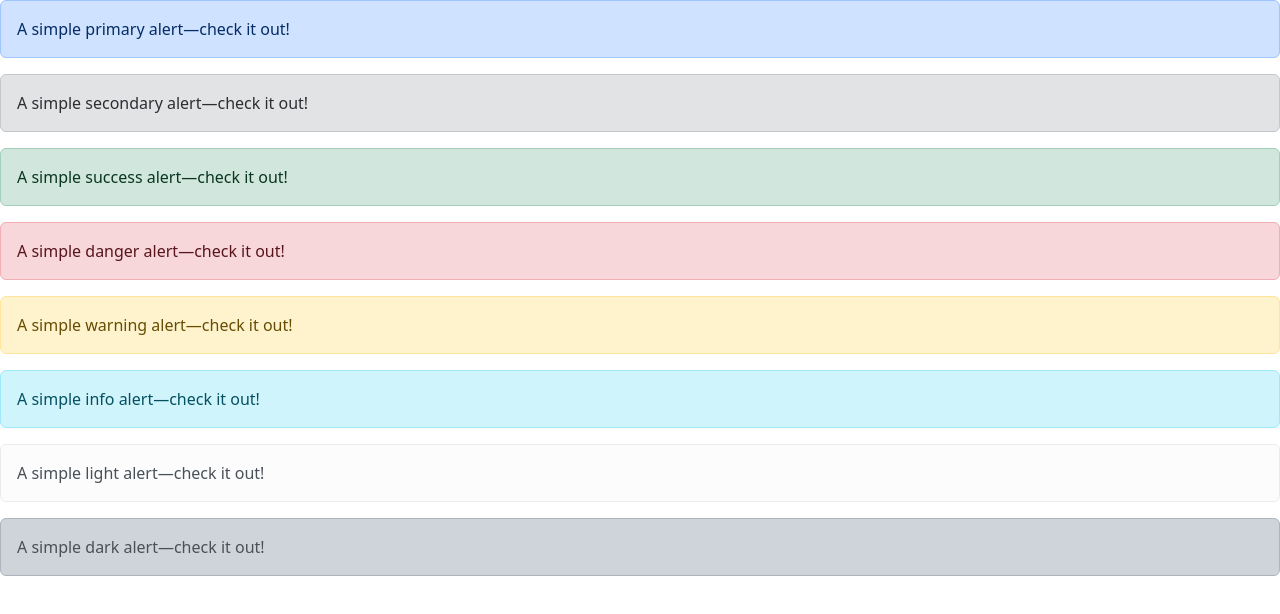
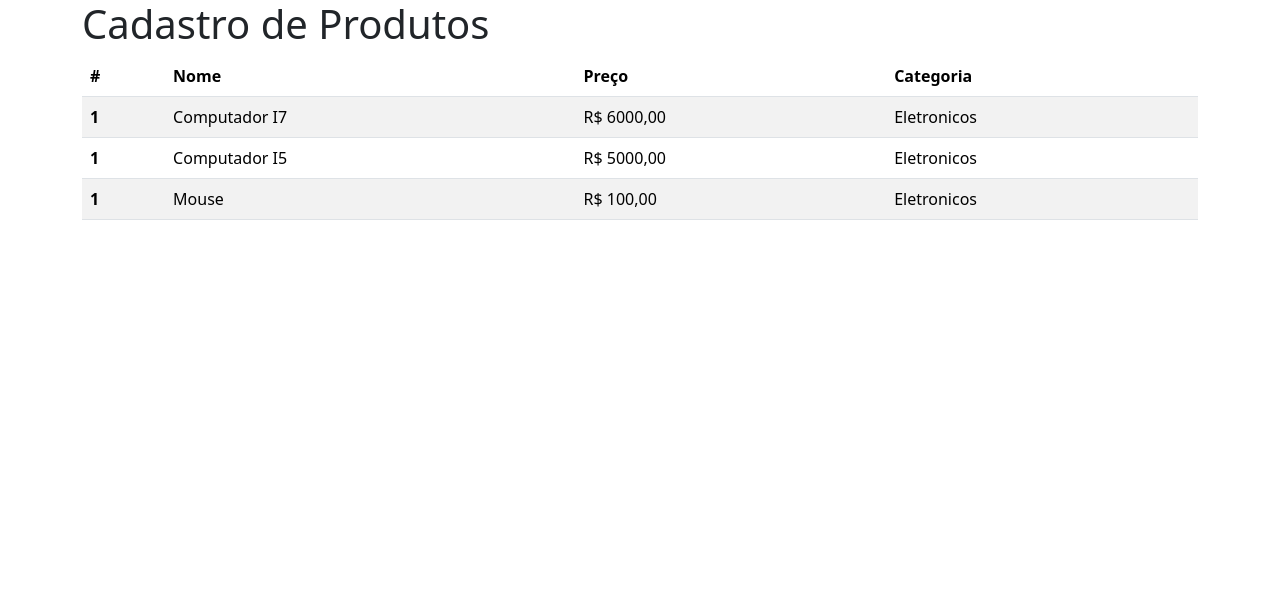
Before and after one commit to JoseMGomes/product-fatec-2024, an Angular app: page / in a window 1280 px wide. Shown: the top 614 px of the page. Built offline with nearby package versions, Linux system fonts and the light colour scheme.

Commit message:
creating the table and configuring the for

```diff
--- /dev/null
+++ b/src/app/Product.ts
@@ -0,0 +1,6 @@
+export interface Product{
+id: number,
+name: string,
+price: number,
+category: string
+}
--- a/src/app/app.component.html
+++ b/src/app/app.component.html
@@ -1,24 +1,2 @@
-<div class="alert alert-primary" role="alert">
-  A simple primary alert—check it out!
-</div>
-<div class="alert alert-secondary" role="alert">
-  A simple secondary alert—check it out!
-</div>
-<div class="alert alert-success" role="alert">
-  A simple success alert—check it out!
-</div>
-<div class="alert alert-danger" role="alert">
-  A simple danger alert—check it out!
-</div>
-<div class="alert alert-warning" role="alert">
-  A simple warning alert—check it out!
-</div>
-<div class="alert alert-info" role="alert">
-  A simple info alert—check it out!
-</div>
-<div class="alert alert-light" role="alert">
-  A simple light alert—check it out!
-</div>
-<div class="alert alert-dark" role="alert">
-  A simple dark alert—check it out!
-</div>
+<h1 class="container "> Cadastro de Produtos </h1>
+<app-product></app-product>
--- a/src/app/app.module.ts
+++ b/src/app/app.module.ts
@@ -4,10 +4,12 @@ import { BrowserModule } from '@angular/platform-browser';
 import { AppRoutingModule } from './app-routing.module';
 import { AppComponent } from './app.component';
 import { NgbModule } from '@ng-bootstrap/ng-bootstrap';
+import { ProductComponent } from './product/product.component';
 
 @NgModule({
   declarations: [
-    AppComponent
+    AppComponent,
+    ProductComponent
   ],
   imports: [
     BrowserModule,
--- /dev/null
+++ b/src/app/product/product.component.html
@@ -0,0 +1,25 @@
+<div class="container">
+
+
+  <table class="table table-striped">
+    <thead>
+      <tr>
+        <th scope="col">#</th>
+        <th scope="col">Nome</th>
+        <th scope="col">Preço</th>
+        <th scope="col">Categoria</th>
+      </tr>
+    </thead>
+    <tbody>
+      <tr *ngFor="let product of products">
+        <th scope="row">{{product.id}}</th>
+        <td>{{product.name}}</td>
+        <td> R$ {{product.price}},00</td>
+        <td>{{product.category}}</td>
+      </tr>
+
+    </tbody>
+  </table>
+
+
+</div>
--- /dev/null
+++ b/src/app/product/product.component.ts
@@ -0,0 +1,15 @@
+import { Product } from './../product';
+import { Component } from '@angular/core';
+
+@Component({
+  selector: 'app-product',
+  templateUrl: './product.component.html',
+  styleUrl: './product.component.css',
+})
+export class ProductComponent {
+  products: Product[] = [
+    { id: 1, name: 'Computador I7', price: 6000.0, category: 'Eletronicos' },
+    { id: 1, name: 'Computador I5', price: 5000.0, category: 'Eletronicos' },
+    { id: 1, name: 'Mouse', price: 100, category: 'Eletronicos' },
+  ];
+}
```
Also changed, not shown: src/app/product/product.component.css (added), 1 other file (tests, documents, lock files or other folders).
